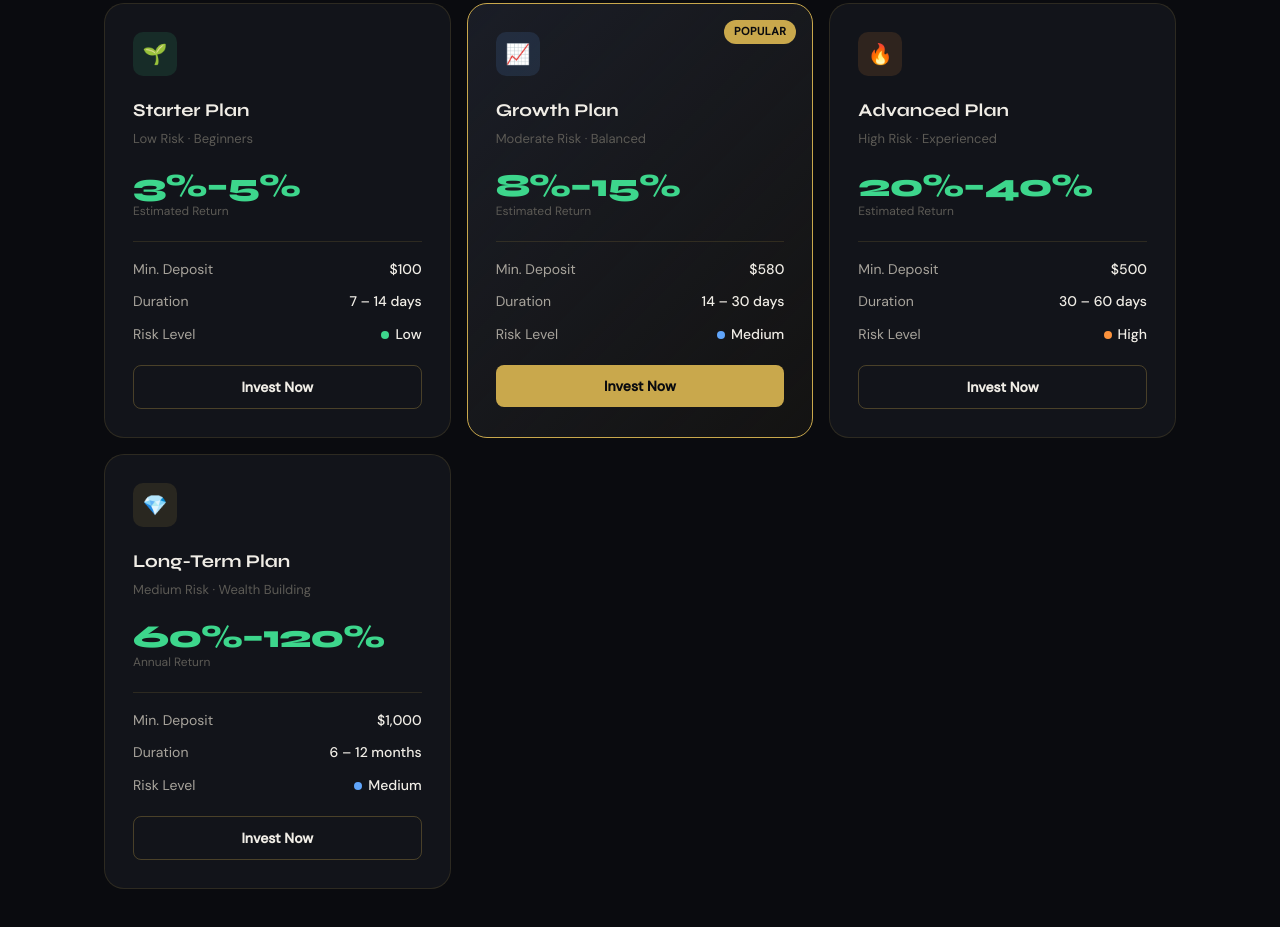
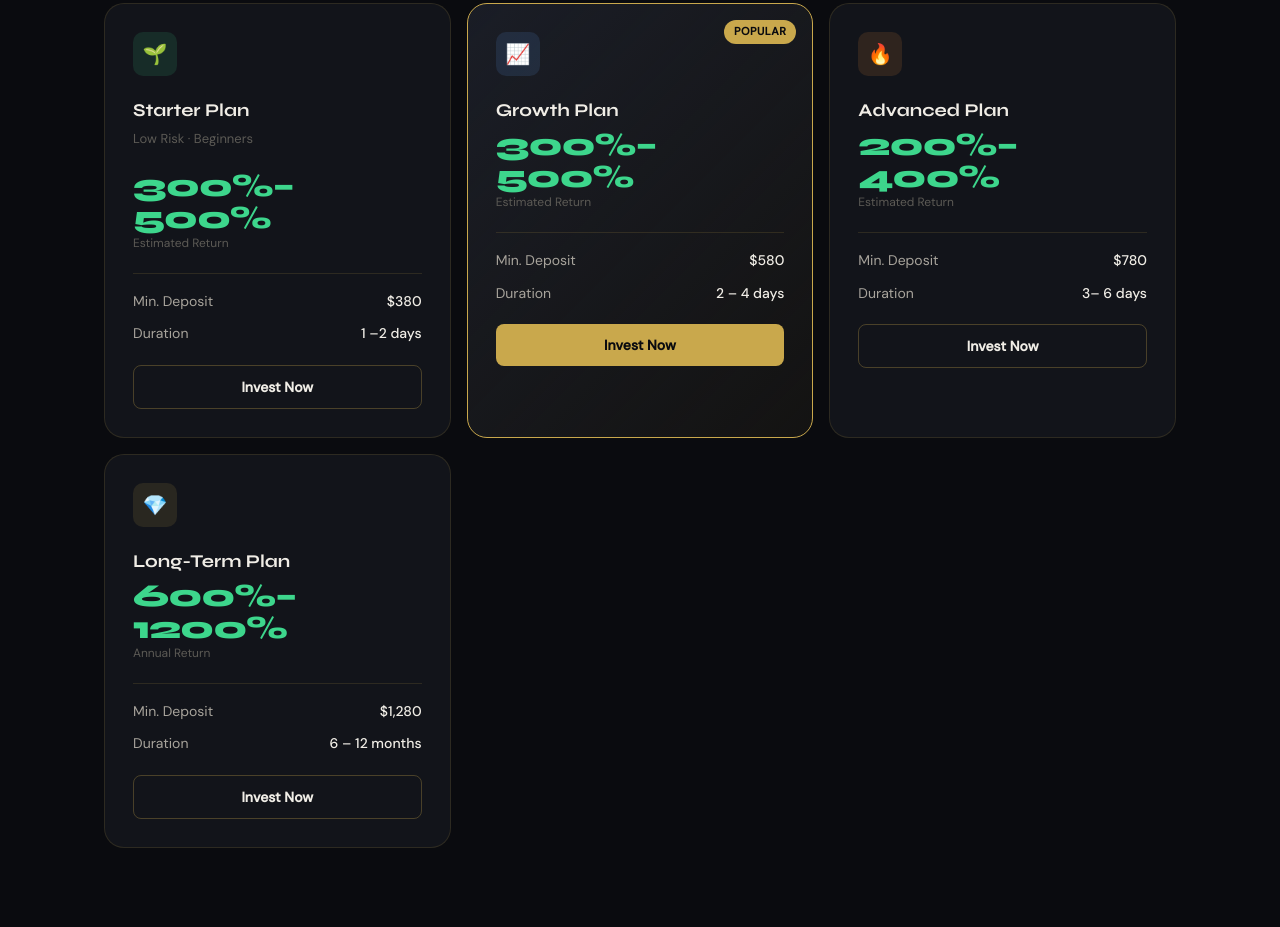
Before and after one commit to mary2crom/nexvault, a plain HTML site: page index.html in a window 1280 px wide. Shown: the part 1136-2063 px from the top of the page. Drawn offline with Linux system fonts and the light colour scheme.

Commit message:
Update index.html

```diff
--- a/index.html
+++ b/index.html
@@ -1218,13 +1218,12 @@
           <div class="plan-icon low">🌱</div>
           <div class="plan-name">Starter Plan</div>
           <div class="plan-sub">Low Risk · Beginners</div>
-          <div class="plan-return">3%–5%</div>
+          <div class="plan-return">300%–500%</div>
           <div class="plan-return-lbl">Estimated Return</div>
           <div class="plan-details">
-            <div class="plan-row"><span class="key">Min. Deposit</span><span class="val">$100</span></div>
-            <div class="plan-row"><span class="key">Duration</span><span class="val">7 – 14 days</span></div>
-            <div class="plan-row"><span class="key">Risk Level</span><span class="val"><span
-                  class="risk-dot risk-low"></span>Low</span></div>
+            <div class="plan-row"><span class="key">Min. Deposit</span><span class="val">$380</span></div>
+            <div class="plan-row"><span class="key">Duration</span><span class="val">1 –2 days</span></div>
+
           </div>
           <button class="btn btn-ghost plan-btn">Invest Now</button>
         </div>
@@ -1233,14 +1232,13 @@
           <div class="plan-badge">Popular</div>
           <div class="plan-icon med">📈</div>
           <div class="plan-name">Growth Plan</div>
-          <div class="plan-sub">Moderate Risk · Balanced</div>
-          <div class="plan-return">8%–15%</div>
+
+          <div class="plan-return">300%–500%</div>
           <div class="plan-return-lbl">Estimated Return</div>
           <div class="plan-details">
             <div class="plan-row"><span class="key">Min. Deposit</span><span class="val">$580</span></div>
-            <div class="plan-row"><span class="key">Duration</span><span class="val">14 – 30 days</span></div>
-            <div class="plan-row"><span class="key">Risk Level</span><span class="val"><span
-                  class="risk-dot risk-med"></span>Medium</span></div>
+            <div class="plan-row"><span class="key">Duration</span><span class="val">2 – 4 days</span></div>
+
           </div>
           <button class="btn btn-gold plan-btn">Invest Now</button>
         </div>
@@ -1248,14 +1246,13 @@
         <div class="plan-card" onclick="openModal('register')">
           <div class="plan-icon high">🔥</div>
           <div class="plan-name">Advanced Plan</div>
-          <div class="plan-sub">High Risk · Experienced</div>
-          <div class="plan-return">20%–40%</div>
+
+          <div class="plan-return">200%–400%</div>
           <div class="plan-return-lbl">Estimated Return</div>
           <div class="plan-details">
-            <div class="plan-row"><span class="key">Min. Deposit</span><span class="val">$500</span></div>
-            <div class="plan-row"><span class="key">Duration</span><span class="val">30 – 60 days</span></div>
-            <div class="plan-row"><span class="key">Risk Level</span><span class="val"><span
-                  class="risk-dot risk-high"></span>High</span></div>
+            <div class="plan-row"><span class="key">Min. Deposit</span><span class="val">$780</span></div>
+            <div class="plan-row"><span class="key">Duration</span><span class="val">3– 6 days</span></div>
+
           </div>
           <button class="btn btn-ghost plan-btn">Invest Now</button>
         </div>
@@ -1263,14 +1260,13 @@
         <div class="plan-card" onclick="openModal('register')">
           <div class="plan-icon wealth">💎</div>
           <div class="plan-name">Long-Term Plan</div>
-          <div class="plan-sub">Medium Risk · Wealth Building</div>
-          <div class="plan-return">60%–120%</div>
+
+          <div class="plan-return">600%–1200%</div>
           <div class="plan-return-lbl">Annual Return</div>
           <div class="plan-details">
-            <div class="plan-row"><span class="key">Min. Deposit</span><span class="val">$1,000</span></div>
+            <div class="plan-row"><span class="key">Min. Deposit</span><span class="val">$1,280</span></div>
             <div class="plan-row"><span class="key">Duration</span><span class="val">6 – 12 months</span></div>
-            <div class="plan-row"><span class="key">Risk Level</span><span class="val"><span
-                  class="risk-dot risk-med"></span>Medium</span></div>
+
           </div>
           <button class="btn btn-ghost plan-btn">Invest Now</button>
         </div>
```
